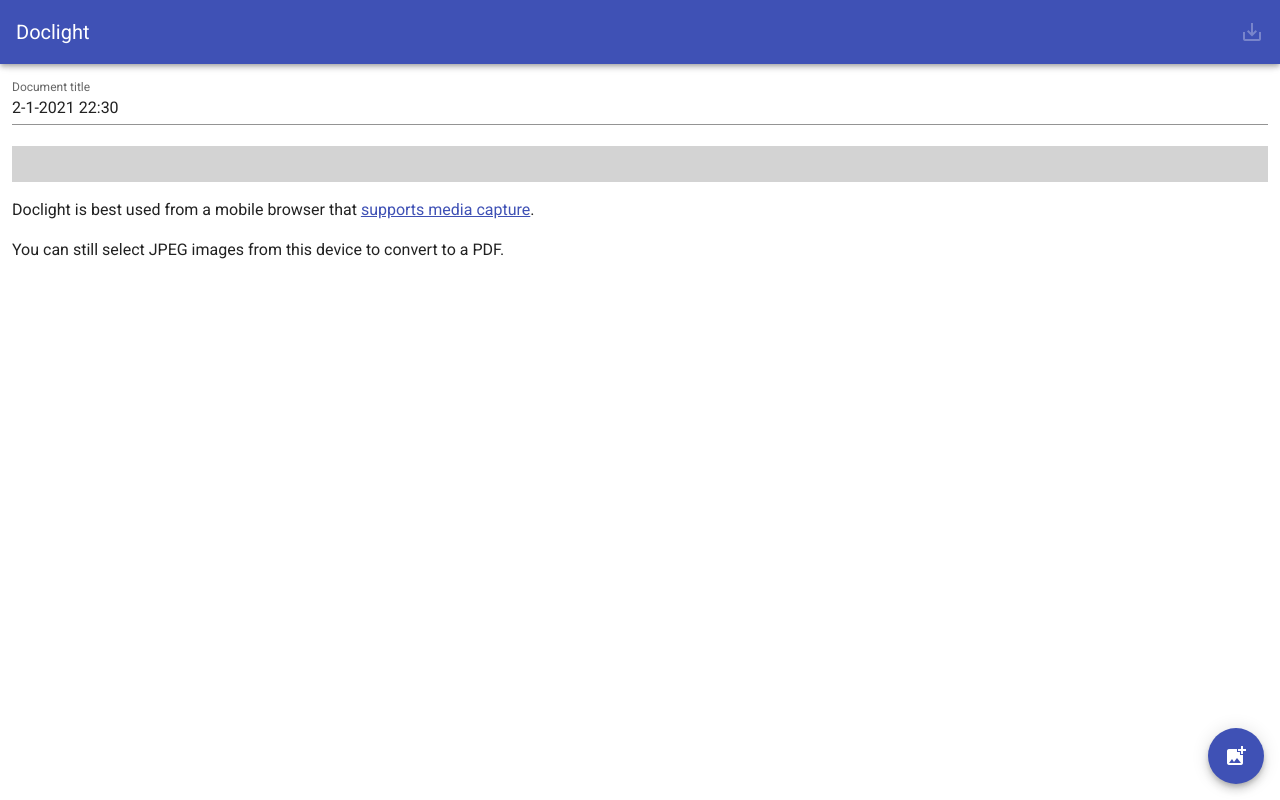
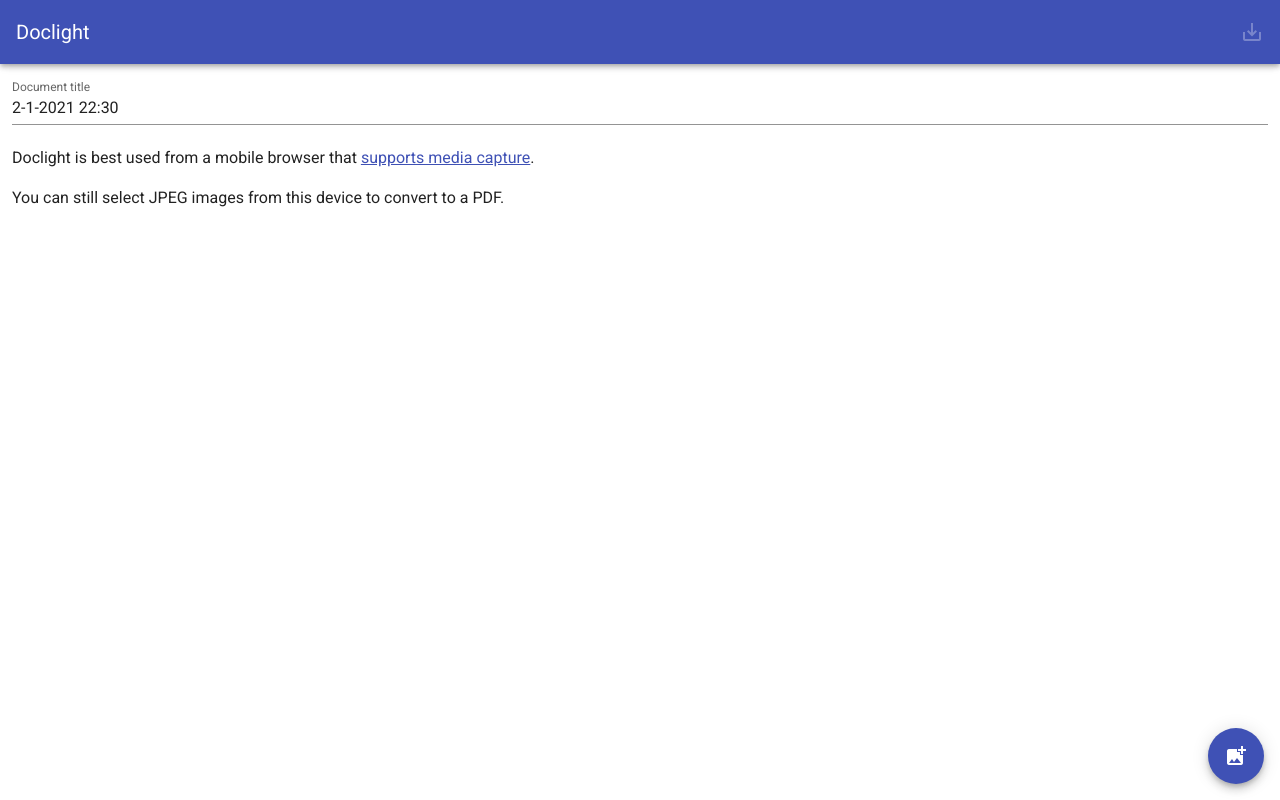
Before and after one commit to Quantaly/doclight, a Vue app in the folder app/: page / in a window 1280 px wide. Built offline with nearby package versions, Linux system fonts and the light colour scheme.

Commit message:
Pulled out image preview into async component

```diff
--- a/app/src/App.vue
+++ b/app/src/App.vue
@@ -20,34 +20,7 @@
       <v-container fluid>
         <v-text-field label="Document title" v-model="name"></v-text-field>
 
-        <div class="image-container" :class="{ 'no-overflow-x': drawer }">
-          <div class="container-padding"></div>
-          <div
-            class="image-display"
-            v-for="(src, i) in $store.state.images"
-            :key="src"
-          >
-            <img :src="src" />
-            <v-btn
-              tile
-              :disabled="i === 0"
-              @click="$store.commit('swapImageLeft', i)"
-            >
-              <v-icon>chevron_left</v-icon>
-            </v-btn>
-            <v-btn tile @click="$store.commit('deleteImage', i)">
-              <v-icon>clear</v-icon>
-            </v-btn>
-            <v-btn
-              tile
-              :disabled="i === $store.state.images.length - 1"
-              @click="$store.commit('swapImageRight', i)"
-            >
-              <v-icon>chevron_right</v-icon>
-            </v-btn>
-          </div>
-          <div class="container-padding"></div>
-        </div>
+        <image-list v-if="$store.state.images.length > 0"></image-list>
 
         <div class="capture-unsupported-warning" v-if="!imageCaptureSupported">
           <p>
@@ -93,45 +66,8 @@
     </v-navigation-drawer> -->
 
     <snackbars v-if="$store.state.snackbars.$load"></snackbars>
-
   </v-app>
 </template>
-
-<style lang="scss">
-.image-container {
-  padding: 18px 0;
-  background-color: lightgrey;
-  overflow-x: scroll;
-  display: flex;
-  gap: 16px;
-}
-
-.no-overflow-x {
-  overflow-x: hidden !important;
-}
-
-.container-padding {
-  min-width: 2px;
-}
-
-.image-display {
-  display: grid;
-  grid-template-rows: auto auto;
-  grid-template-columns: auto auto auto;
-  grid-template-areas: "img img img" "left delete right";
-  gap: 4px;
-}
-
-img {
-  grid-area: img;
-  max-height: 50vh;
-  margin: auto;
-}
-
-.capture-unsupported-warning {
-  margin-top: 16px;
-}
-</style>
 
 <script lang="ts">
 import { Component, Vue } from "vue-property-decorator";
@@ -141,6 +77,7 @@
 @Component({
   components: {
     Snackbars: () => import("./components/Snackbars.vue"),
+    ImageList: () => import("./components/ImageList.vue"),
   },
 })
 export default class App extends Vue {
--- /dev/null
+++ b/app/src/components/ImageList.vue
@@ -0,0 +1,70 @@
+<template>
+  <div class="container">
+    <div class="container-padding"></div>
+    <div
+      class="image-display"
+      v-for="(src, i) in $store.state.images"
+      :key="src"
+    >
+      <img :src="src" />
+      <v-btn
+        tile
+        :disabled="i === 0"
+        @click="$store.commit('moveImageLeft', i)"
+      >
+        <v-icon>chevron_left</v-icon>
+      </v-btn>
+      <v-btn tile @click="$store.commit('deleteImage', i)">
+        <v-icon>clear</v-icon>
+      </v-btn>
+      <v-btn
+        tile
+        :disabled="i === $store.state.images.length - 1"
+        @click="$store.commit('moveImageRight', i)"
+      >
+        <v-icon>chevron_right</v-icon>
+      </v-btn>
+    </div>
+    <div class="container-padding"></div>
+  </div>
+</template>
+
+<style lang="scss" scoped>
+.container {
+  margin-bottom: 16px;
+  padding: 16px 0;
+  background-color: lightgrey;
+  overflow-x: scroll;
+  display: flex;
+  gap: 14px;
+}
+
+.no-overflow-x {
+  overflow-x: hidden !important;
+}
+
+.container-padding {
+  min-width: 2px;
+}
+
+.image-display {
+  display: grid;
+  grid-template-rows: auto auto;
+  grid-template-columns: auto auto auto;
+  grid-template-areas: "img img img" "left delete right";
+  gap: 4px;
+}
+
+img {
+  grid-area: img;
+  max-height: 50vh;
+  margin: auto;
+}
+</style>
+
+<script lang="ts">
+import { Component, Vue } from "vue-property-decorator";
+
+@Component({})
+export default class ImageList extends Vue {}
+</script>
--- a/app/src/store/index.ts
+++ b/app/src/store/index.ts
@@ -20,14 +20,14 @@
     addImage(state, blob: Blob) {
       state.images.push(URL.createObjectURL(blob));
     },
-    swapImageLeft(state, i: number) {
+    moveImageLeft(state, i: number) {
       if (i > 0 && i < state.images.length) {
         const tmp = state.images[i - 1];
         Vue.set(state.images, i - 1, state.images[i]);
         Vue.set(state.images, i, tmp);
       }
     },
-    swapImageRight(state, i: number) {
+    moveImageRight(state, i: number) {
       if (i >= 0 && i < state.images.length - 1) {
         const tmp = state.images[i + 1];
         Vue.set(state.images, i + 1, state.images[i]);
```
